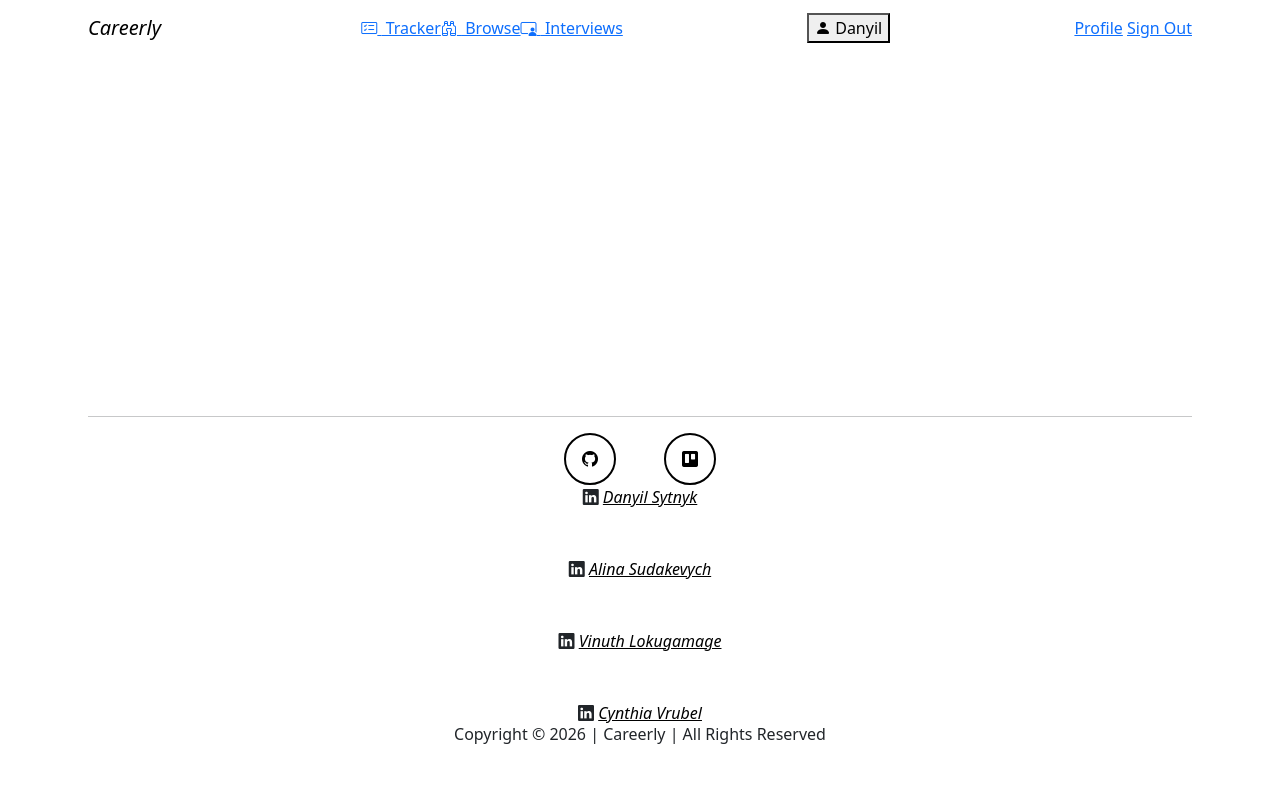
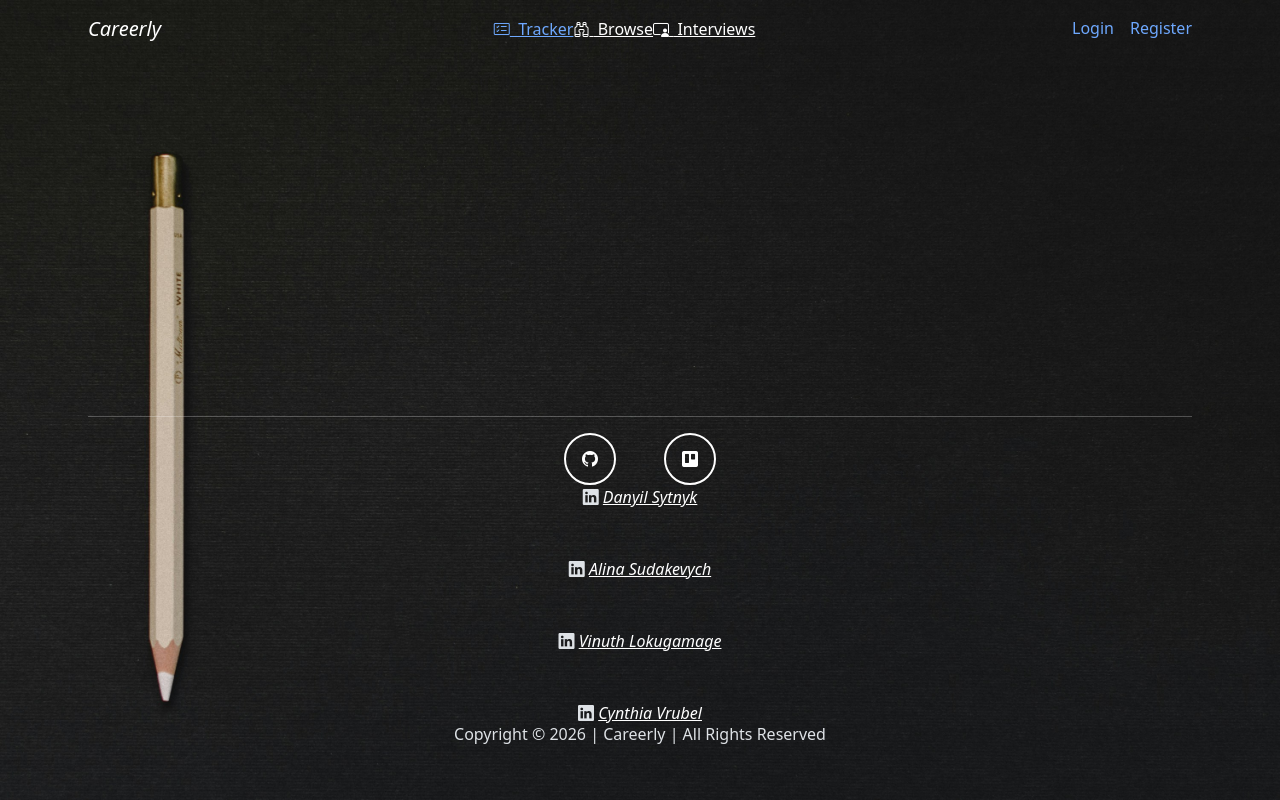
Before and after one commit to Cmer4TM/careerly, a Flask app: page / in a window 1280 px wide. Run offline with Flask 3, Linux system fonts and the light colour scheme; some libraries are stand-ins or nearby versions.

Commit message:
template background, theme switch

```diff
--- a/static/style.css
+++ b/static/style.css
@@ -1,6 +1,11 @@
+:root {
+    scrollbar-gutter: unset;
+}
+
 body {
     max-width: 1200px;
     min-height: 100vh;
+    background: url("./images/background.jpg") center / 100% 100% no-repeat fixed;
 }
 
 header a,
@@ -11,7 +16,16 @@ footer a {
 }
 
 footer a {
-    color: black;
+    color: white;
+}
+
+#nav-links > .btn-outline {
+    color: white;
+}
+
+#nav-links > .btn-outline:hover {
+    background-color: transparent;
+    color: white;
 }
 
 #nav-links > a {
@@ -37,7 +51,7 @@ footer a {
 }
 
 #socials > a:hover {
-    background-color: black;
-    color: white;
-    border-color: black;
+    background-color: white;
+    color: black;
+    border-color: white;
 }
--- a/templates/template.html
+++ b/templates/template.html
@@ -1,5 +1,5 @@
 <!doctype html>
-<html lang="en" data-bs-theme="light">
+<html lang="en" data-bs-theme="dark">
 
 <head>
     <meta charset="UTF-8" />
@@ -16,40 +16,44 @@
 
 <body class="d-flex flex-column m-auto gap-12 px-5">
     <header class="sticky-top">
-        <nav class="navbar gap-3 m-auto">
+        <nav class="navbar gap-3 m-auto bg-transparent">
             <a class="navbar-brand fst-italic fs-lg" href="{{ url_for('index') }}">Careerly</a>
 
+            {% set nav_items = [
+            ('index', 'Tracker', 'bi-card-checklist'),
+            ('browse', 'Browse', 'bi-binoculars'),
+            ('interviews', 'Interviews', 'bi-person-video3')
+            ] %}
+
             <div id="nav-links" class="btn-group">
-                <a class="{%if request.endpoint=='index'%}btn-solid{%else%}btn-outline{%endif%} theme-inverse"
-                    href="{{ url_for('index') }}">
-                    <i class="bi bi-card-checklist"></i>
-                    <span class="nav-option-text">&nbsp;Tracker</span>
+                {% for endpoint, label, icon in nav_items %}
+                <a class="{{ 'btn-solid' if request.endpoint == endpoint else 'btn-outline' }} theme-inverse">
+                    <i class="bi {{ icon }}" aria-hidden="true"></i>
+                    <span class="nav-option-text">&nbsp;{{ label }}</span>
                 </a>
-
-                <a class="{%if request.endpoint=='browse'%}btn-solid{%else%}btn-outline{%endif%} theme-inverse">
-                    <i class="bi bi-binoculars"></i>
-                    <span class="nav-option-text">&nbsp;Browse</span>
-                </a>
-
-                <a class="{%if request.endpoint=='interviews'%}btn-solid{%else%}btn-outline{%endif%} theme-inverse">
-                    <i class="bi bi-person-video3"></i>
-                    <span class="nav-option-text">&nbsp;Interviews</span>
-                </a>
+                {% endfor %}
             </div>
 
-            {% if true %}
-            <button class="btn-solid btn-styled theme-inverse" data-bs-toggle="menu" aria-expanded="false">
+            {% if false %}
+            <button class="btn-solid btn-styled theme-inverse" data-bs-toggle="menu">
                 <i class="bi bi-person-fill"></i>
                 Danyil
             </button>
-            <div class="menu">
-                <a class="menu-item" href="#">Profile</a>
-                <a class="menu-item" href="#">Sign Out</a>
+            <div class="menu" data-bs-theme="light">
+                <a class="menu-item" href="#">
+                    <i class="bi bi-person-gear menu-item-icon"></i>
+                    Profile
+                </a>
+                <hr class="menu-divider">
+                <a class="menu-item theme-danger" href="#">
+                    <i class="bi bi-box-arrow-left menu-item-icon"></i>
+                    Sign Out
+                </a>
             </div>
             {% else %}
             <ul class="nav nav-underline">
-                <a class="nav-link bg-white">Login</a>
-                <a class="nav-link bg-white">Register</a>
+                <a class="nav-link fg-white bg-transparent">Login</a>
+                <a class="nav-link fg-white bg-transparent">Register</a>
             </ul>
             {% endif %}
         </nav>
@@ -58,7 +62,7 @@
     <main class="d-flex flex-column flex-grow-1">{% block main %}{% endblock %}</main>
 
     <footer class="d-flex flex-column gap-12 mb-5 text-center">
-        <hr />
+        <hr class="border-white" />
         <div id="socials" class="d-flex m-auto gap-5">
             <a class="bi bi-github" target="_blank" href="https://github.com/Cmer4TM/careerly"></a>
             <a class="bi bi-trello" target="_blank" href="https://careerlyup.atlassian.net"></a>
```
Also changed, not shown: static/images/background.jpg (added).
